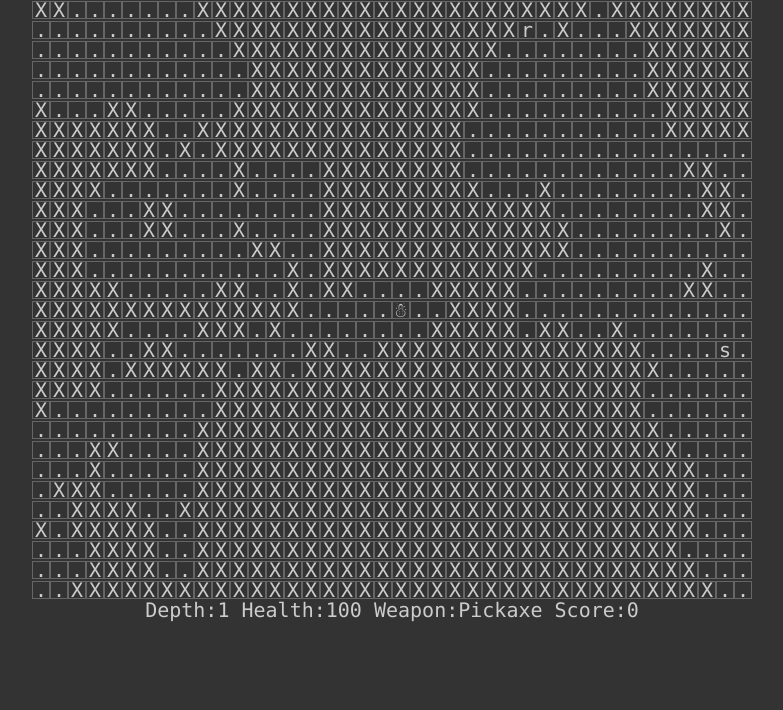
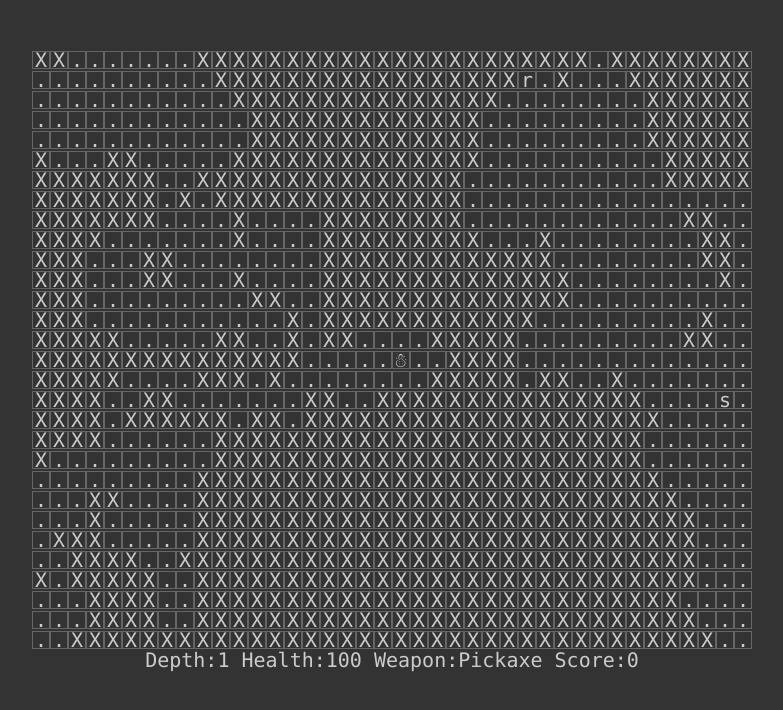
Before and after one commit to Eruant/legacy, a plain HTML site: page index.html in a window 1280 px wide. Shown: the whole page, without its empty margins (248-1031 px from the left). Drawn offline with Linux system fonts and the light colour scheme.

Commit message:
Changed margin for padding

```diff
--- a/index.html
+++ b/index.html
@@ -18,7 +18,7 @@
             }
 
             .js-game {
-                margin: 50px;
+                padding: 50px;
                 display: table-cell;
                 vertical-align: middle;
                 text-align: center;
```
